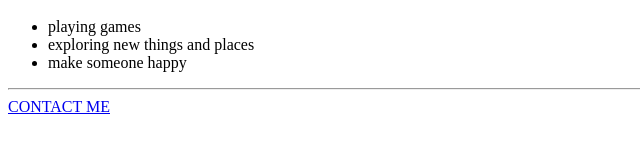
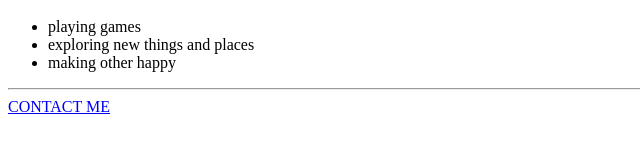
Before and after one commit to kedar01nayak/KedarNayak, a plain HTML site: page index.html in a window 1280 px wide. Shown: the part 284-434 px from the top of the page, 0-640 px from the left. Drawn offline with Linux system fonts and the light colour scheme.

Commit message:
Update index.html

```diff
--- a/index.html
+++ b/index.html
@@ -24,7 +24,7 @@
     <ul>
       <li>playing games</li>
       <li>exploring new things and places</li>
-      <li>make someone happy</li>
+      <li>making other happy</li>
     </ul>
     <hr>
     <a href="contact.html">CONTACT ME</a>
```
